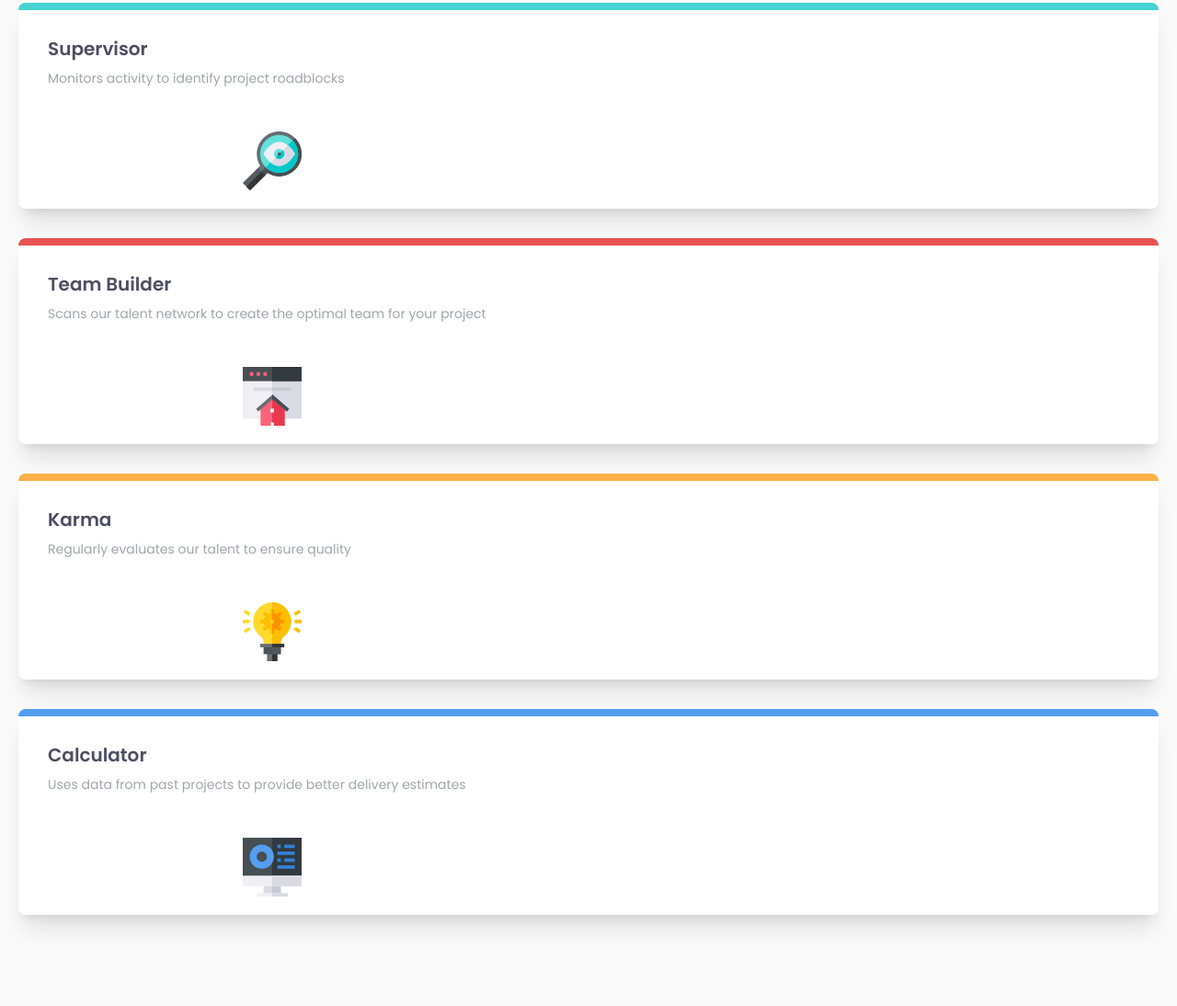
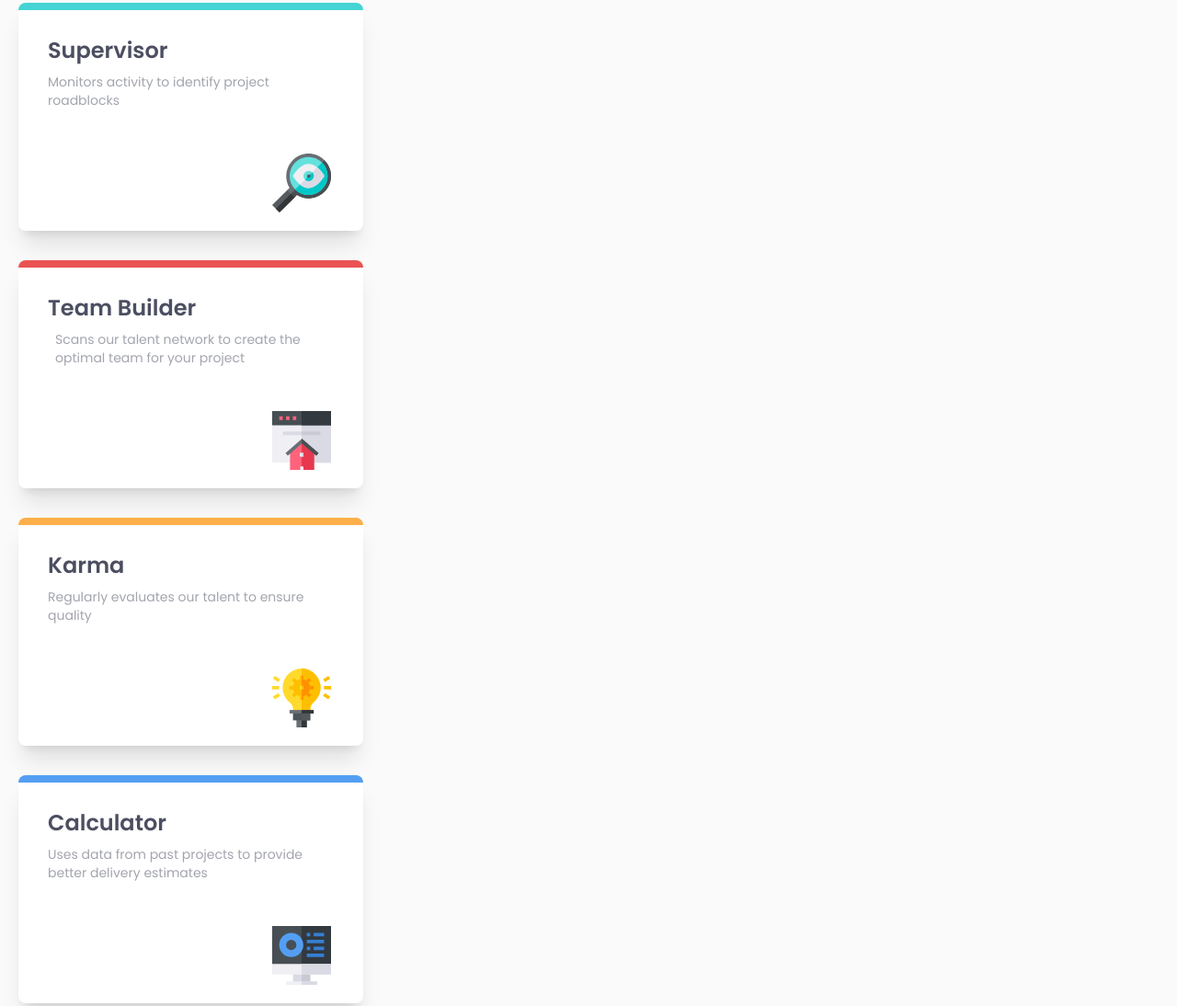
Before and after one commit to Abaljerind/four-card-feature, a website: page index.html in a window 1280 px wide. Shown: the part 325-1419 px from the top of the page at 92% size. Before the commit the page ends 1384 px from the top, so only its background shows below. Drawn offline with Linux system fonts and the light colour scheme.

Commit message:
add style in lg in 4 cards

```diff
--- a/index.html
+++ b/index.html
@@ -28,35 +28,35 @@
         </p>
       </div>
 
-      <div class="mt-16 rounded-lg border-t-[0.5rem] border-solid border-t-cyan bg-white shadow-xl">
+      <div class="mt-16 rounded-lg border-t-[0.5rem] border-solid border-t-cyan bg-white shadow-xl lg:w-[375px]">
         <div class="p-5">
-          <h3 class="mb-2 ml-3 mt-2 text-xl font-semibold text-veryDarkBlue">Supervisor</h3>
-          <p class="ml-3 text-sm text-grayishBlue">Monitors activity to identify project roadblocks</p>
-          <img src="images/icon-supervisor.svg" alt="Icon Supervisor" class="ml-56 mt-12" />
+          <h3 class="mb-2 ml-3 mt-2 text-xl font-semibold text-veryDarkBlue lg:text-2xl">Supervisor</h3>
+          <p class="ml-1 text-sm text-grayishBlue lg:px-2">Monitors activity to identify project roadblocks</p>
+          <img src="images/icon-supervisor.svg" alt="Icon Supervisor" class="ml-56 mt-12 lg:ml-64" />
         </div>
       </div>
 
-      <div class="mt-8 rounded-lg border-t-[0.5rem] border-solid border-t-red bg-white shadow-xl">
+      <div class="mt-8 rounded-lg border-t-[0.5rem] border-solid border-t-red bg-white shadow-xl lg:w-[375px]">
         <div class="p-5">
-          <h3 class="mb-2 ml-3 mt-2 text-xl font-semibold text-veryDarkBlue">Team Builder</h3>
-          <p class="ml-3 text-sm text-grayishBlue">Scans our talent network to create the optimal team for your project</p>
-          <img src="images/icon-team-builder.svg" alt="Icon Team Builder" class="ml-56 mt-12" />
+          <h3 class="mb-2 ml-3 mt-2 text-xl font-semibold text-veryDarkBlue lg:text-2xl">Team Builder</h3>
+          <p class="ml-3 text-sm text-grayishBlue lg:px-2">Scans our talent network to create the optimal team for your project</p>
+          <img src="images/icon-team-builder.svg" alt="Icon Team Builder" class="ml-56 mt-12 lg:ml-64" />
         </div>
       </div>
 
-      <div class="mt-8 rounded-lg border-t-[0.5rem] border-solid border-t-orange bg-white shadow-xl">
+      <div class="mt-8 rounded-lg border-t-[0.5rem] border-solid border-t-orange bg-white shadow-xl lg:w-[375px]">
         <div class="p-5">
-          <h3 class="mb-2 ml-3 mt-2 text-xl font-semibold text-veryDarkBlue">Karma</h3>
-          <p class="ml-1 px-2 text-sm text-grayishBlue">Regularly evaluates our talent to ensure quality</p>
-          <img src="images/icon-karma.svg" alt="Icon karma" class="ml-56 mt-12" />
+          <h3 class="mb-2 ml-3 mt-2 text-xl font-semibold text-veryDarkBlue lg:text-2xl">Karma</h3>
+          <p class="ml-1 px-2 text-sm text-grayishBlue lg:px-2">Regularly evaluates our talent to ensure quality</p>
+          <img src="images/icon-karma.svg" alt="Icon karma" class="ml-56 mt-12 lg:ml-64" />
         </div>
       </div>
 
-      <div class="mb-10 mt-8 rounded-lg border-t-[0.5rem] border-solid border-t-blue bg-white shadow-xl">
+      <div class="mb-10 mt-8 rounded-lg border-t-[0.5rem] border-solid border-t-blue bg-white shadow-xl lg:w-[375px]">
         <div class="p-5">
-          <h3 class="mb-2 ml-3 mt-2 text-xl font-semibold text-veryDarkBlue">Calculator</h3>
-          <p class="ml-1 px-2 text-sm text-grayishBlue">Uses data from past projects to provide better delivery estimates</p>
-          <img src="images/icon-calculator.svg" alt="Icon Calculator" class="ml-56 mt-12" />
+          <h3 class="mb-2 ml-3 mt-2 text-xl font-semibold text-veryDarkBlue lg:text-2xl">Calculator</h3>
+          <p class="ml-1 px-2 text-sm text-grayishBlue lg:px-2">Uses data from past projects to provide better delivery estimates</p>
+          <img src="images/icon-calculator.svg" alt="Icon Calculator" class="ml-56 mt-12 lg:ml-64" />
         </div>
       </div>
     </section>
```
Also changed, not shown: css/output.css.
